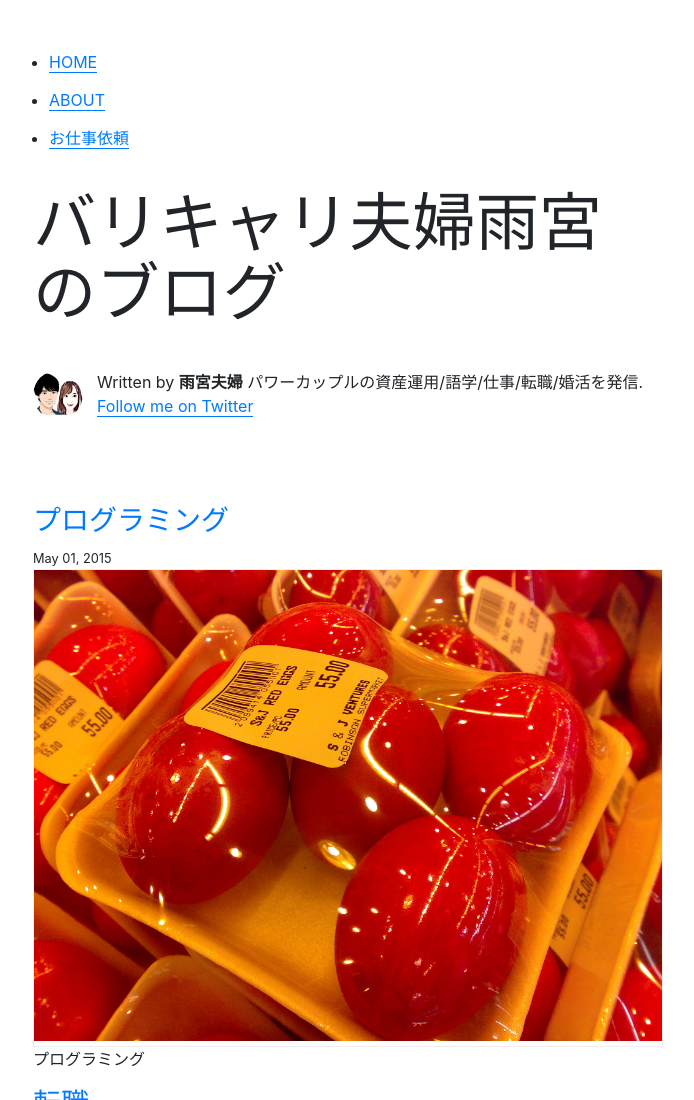
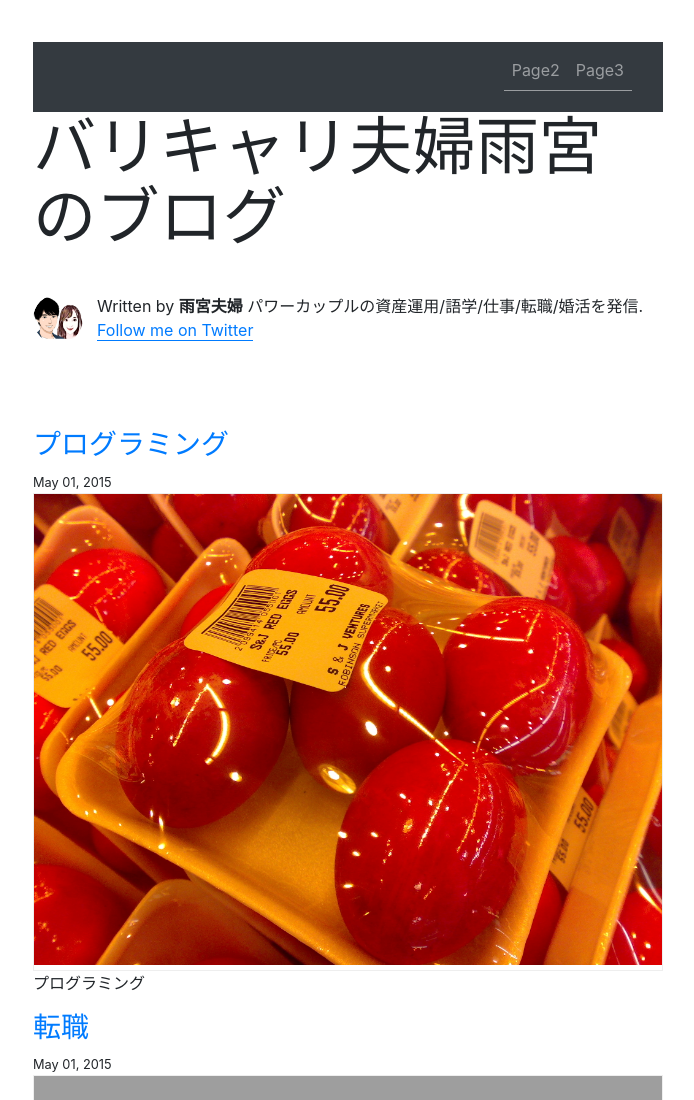
Before and after one commit to amamiyacouple/blog3, a Gatsby site: page / in a window 1280 px wide. Shown: the top 1100 px of the page, without its empty margins (292-986 px from the left). Built offline with nearby package versions, Linux system fonts and the light colour scheme; Gatsby itself is replaced by a stand-in of ours; some packages are replaced by stand-ins of ours; grey boxes are pictures that could not be loaded.

Commit message:
bootstrap

```diff
--- a/src/components/layout.js
+++ b/src/components/layout.js
@@ -2,8 +2,8 @@ import React from "react"
 import { Link } from "gatsby"
 import { rhythm, scale } from "../utils/typography"
 //Add by myself
-import NavBar from "../components/navbar"
-//import Header from "../components/header"
+//import NavBar from "../components/navbar"
+import Header from "../components/header"
 import "../styles/style.scss"
 
 const Layout = ({ location, title, children }) => {
@@ -59,7 +59,7 @@ const Layout = ({ location, title, children }) => {
         padding: `${rhythm(1.5)} ${rhythm(3 / 4)}`,
       }}
     >
-      <NavBar/>
+      <Header/>
       <header>{header}</header>
       <main>{children}</main>
       <footer>
```
